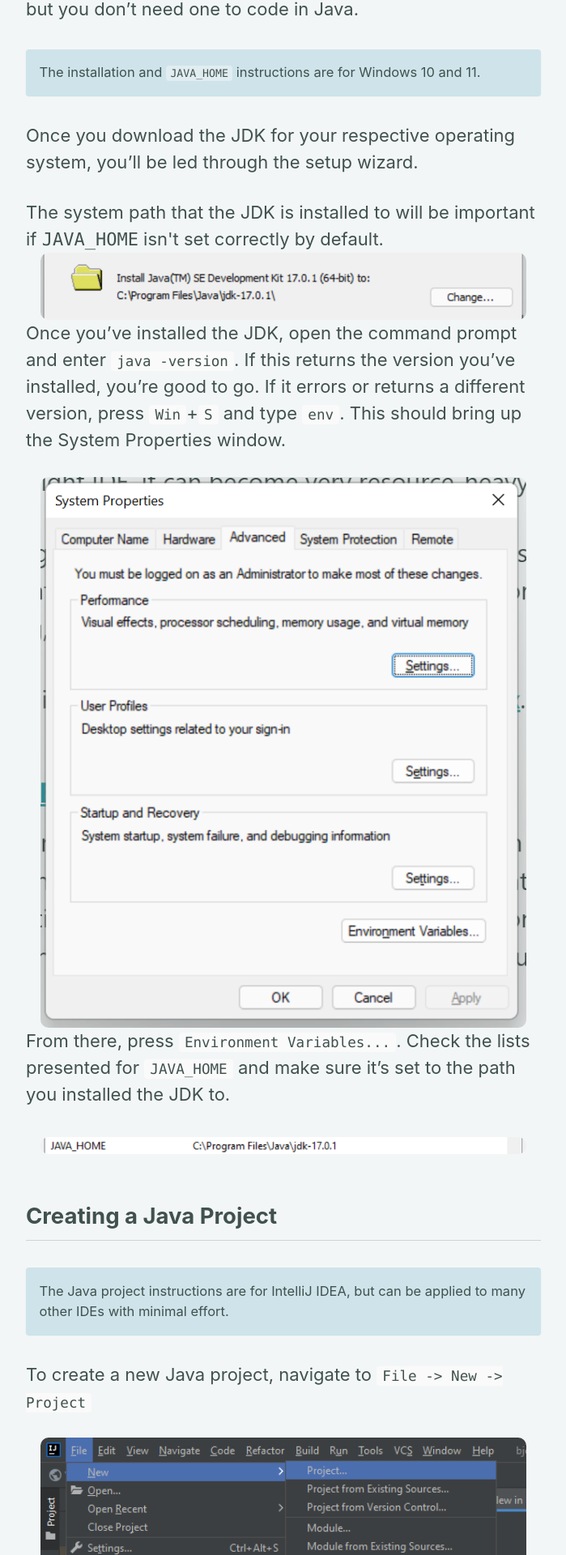
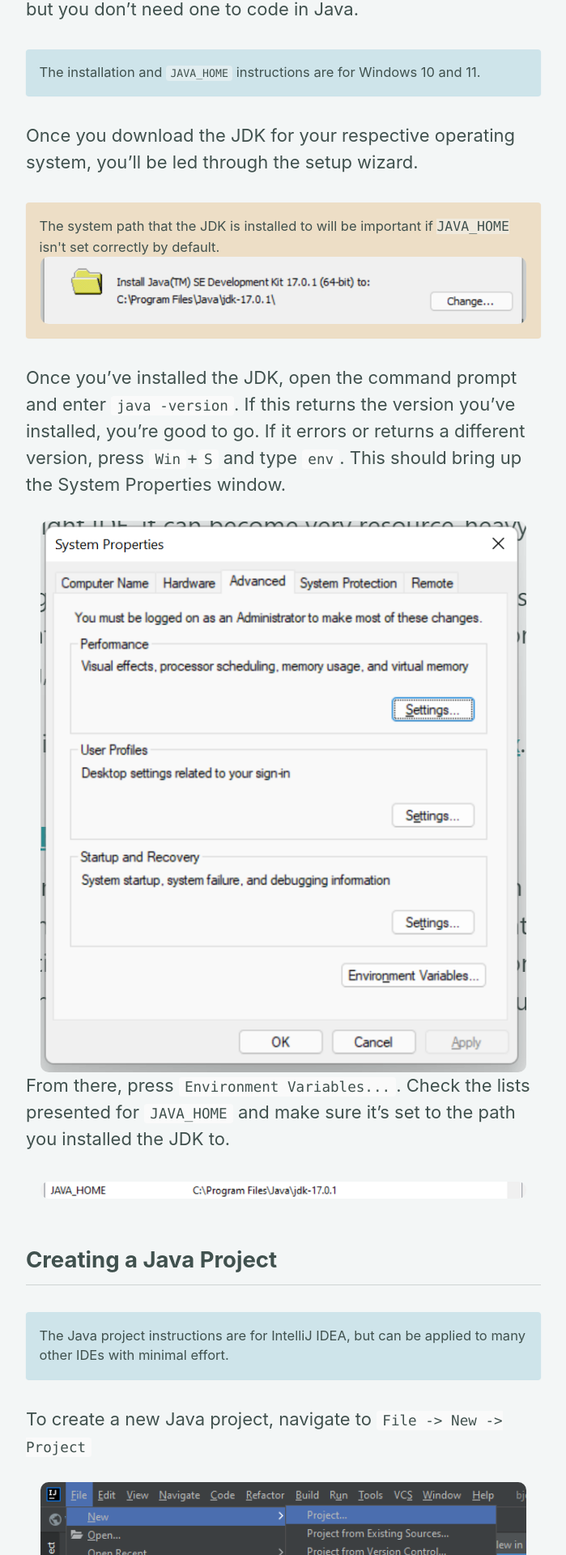
Before and after one commit to J051333/j051333.github.io, a Jekyll site: the page built from _posts/2022-01-03-Getting-Started-with-Java.md, in a window 1280 px wide. Shown: the part 3035-4955 px from the top of the page at 81% size, without its empty margins (290-989 px from the left). Built offline with Jekyll 4.4.1, drawn with Linux system fonts in a browser that asks for light colours; cached includes are drawn as plain includes.

Commit message:
Update 2022-01-03-Getting-Started-with-Java.md

```diff
--- a/_posts/2022-01-03-Getting-Started-with-Java.md
+++ b/_posts/2022-01-03-Getting-Started-with-Java.md
@@ -63,7 +63,7 @@ The installation and `JAVA_HOME` instructions are for Windows 10 and 11.
 
 Once you download the JDK for your respective operating system, you'll be led through the setup wizard.
 
-<div class="warning">
+<div class="notice--warning">
   The system path that the JDK is installed to will be important if <code>JAVA_HOME</code> isn't set correctly by default.
   <div align="center">
     <img src="/assets/imgs/JDK-1.png" width=600 style="border-radius: 10px"/>
```
